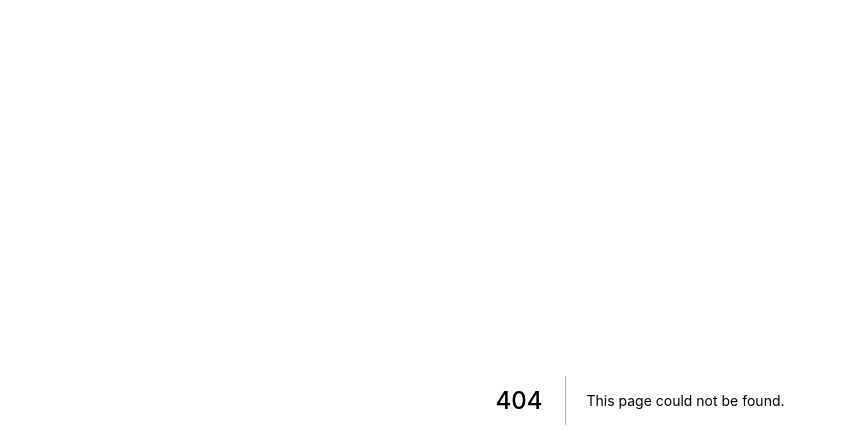
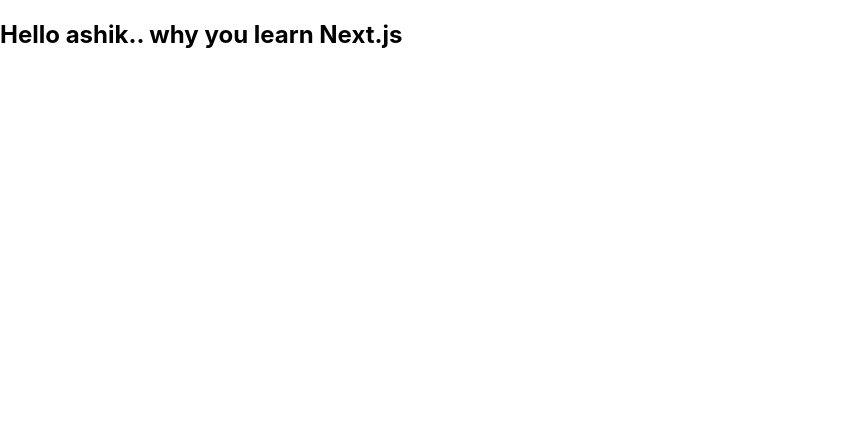
Before and after one commit to ifty03/next.js-first-project, a Next.js app: page /about in a window 1280 px wide. Before the commit this address had no page. Shown: the top 448 px of the page, without its empty margins (0-846 px from the left). Built offline with nearby package versions, Linux system fonts and the light colour scheme.

Commit message:
dynamic route added with next js

```diff
--- a/pages/_app.js
+++ b/pages/_app.js
@@ -1,7 +1,7 @@
-import '../styles/globals.css'
+import "../styles/globals.css";
 
 function MyApp({ Component, pageProps }) {
-  return <Component {...pageProps} />
+  return <Component {...pageProps} />;
 }
 
-export default MyApp
+export default MyApp;
--- /dev/null
+++ b/pages/about.js
@@ -0,0 +1,11 @@
+import React from "react";
+
+const About = () => {
+  return (
+    <div>
+      <h2>Hello ashik.. why you learn Next.js</h2>
+    </div>
+  );
+};
+
+export default About;
```
Also changed, not shown: pages/dynamic/[dynamic].js (added, +10 -0 lines).
